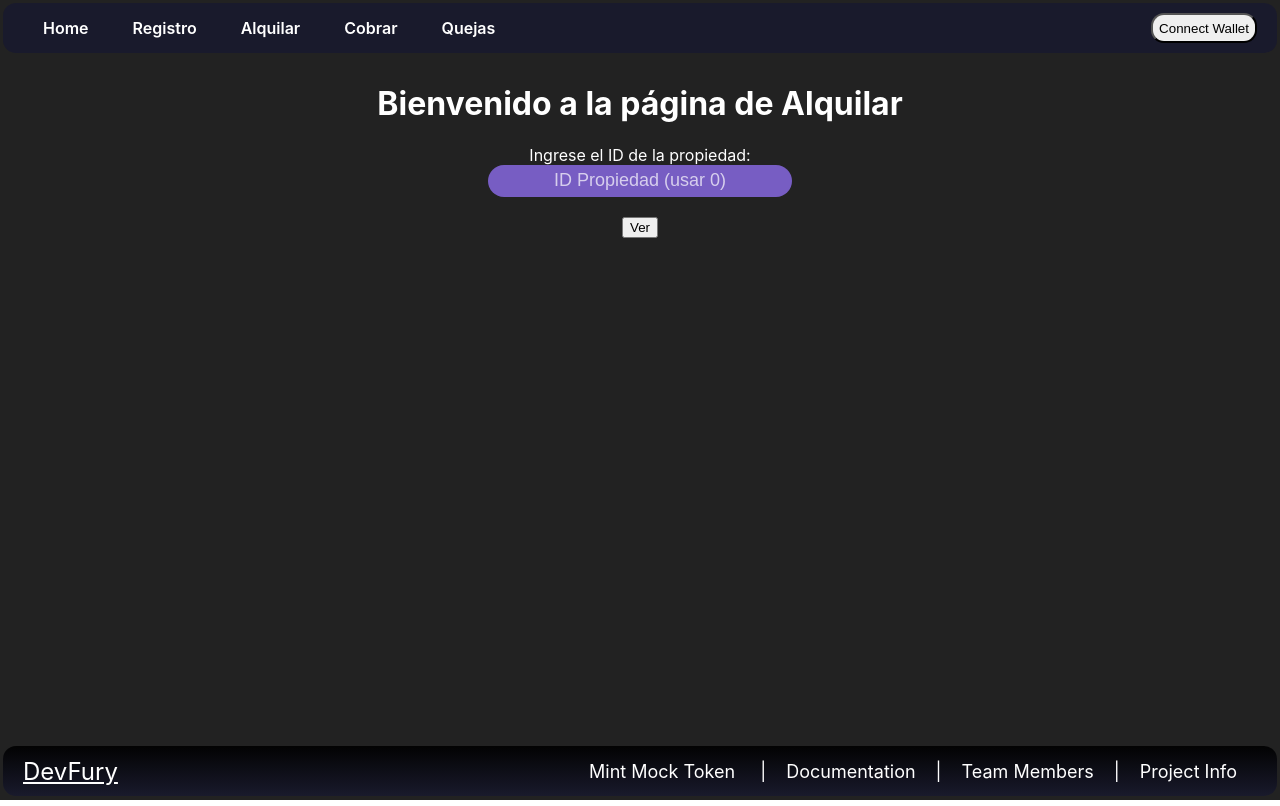
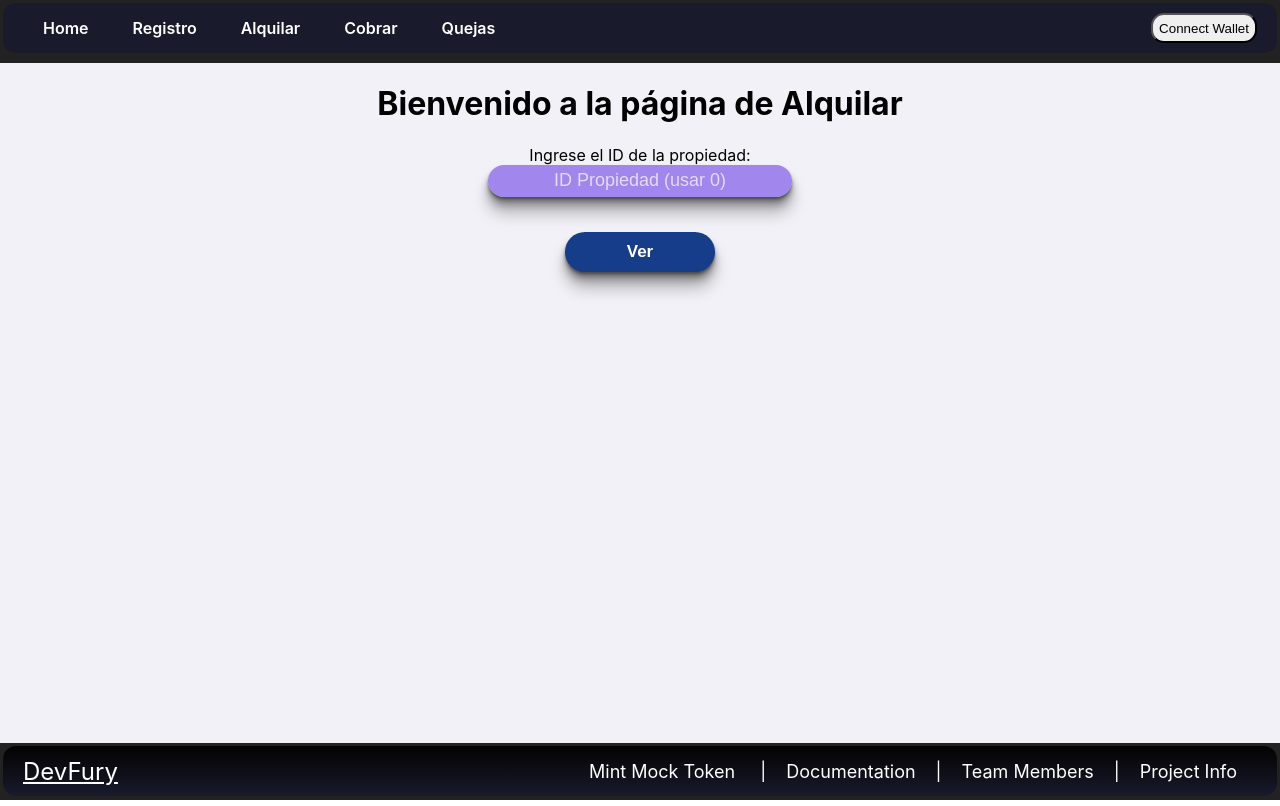
Before and after one commit to LeandroCDN/rent-protocol-front, a React (Create React App) app: page /Alquilar in a window 1280 px wide. Built offline with nearby package versions, Linux system fonts and the light colour scheme.

Commit message:
estilos actualizados en alquilar

```diff
--- a/src/pages/Alquilar/alquilar.css
+++ b/src/pages/Alquilar/alquilar.css
@@ -3,9 +3,20 @@
   display: flex;
   align-items: center;
   flex-direction: column;
-  /* background-color: aliceblue; */
+  background-color: #f1f1f7;
+  color: #000;
 
+}
 
+.form {
+  text-align: center;
+}
+
+.entradaAlquilar, .ver-btn, .approve-btn {
+  border-left: 2px solid rgba(255, 255, 255, 0.3);
+  border-top: 2px solid rgba(255, 255, 255, 0.3);
+
+  box-shadow: 0 2px 2px rgba(0, 0, 0, 0.25), 0 4px 4px rgba(0, 0, 0, 0.25), 0 8px 8px rgba(0, 0, 0, 0.25), 0 16px 16px rgba(0, 0, 0, 0.25);
 }
 
 .entradaAlquilar {
@@ -19,3 +30,35 @@
   border-radius: 20px;
   border: none;
 }
+
+.ver-btn {
+  background-color: #153D89;
+  color: #fff;
+  height: 40px;
+  width: 150px;
+  border-radius: 40px;
+  font-weight: 600;
+  margin: 15px;
+  font-size: 17px;
+  text-align: center;
+  border: none;
+  transition: all 0.2s ease-in-out;
+}
+
+.ver-btn:active {
+  transform: translateY(2px);
+}
+
+.approve-btn {
+  background-color: #153D89;
+  color: #fff;
+  height: 40px;
+  width: 150px;
+  border-radius: 40px;
+  font-weight: 600;
+  margin: 15px;
+  font-size: 17px;
+  text-align: center;
+  border: none;
+  transition: all 0.2s ease-in-out;
+}
--- a/src/pages/Alquilar/alquilar.js
+++ b/src/pages/Alquilar/alquilar.js
@@ -97,23 +97,24 @@ function Alquilar() {
   return (
     <div className='alquilar'>
       <h1>Bienvenido a la página de Alquilar</h1>
+
       <label htmlFor="id" >Ingrese el ID de la propiedad:</label>
       <input type="text" className="entradaAlquilar" id="id" value={propertyId} onChange={handlePropertyIdChange} placeholder='ID Propiedad (usar 0)'/>
       <br />
-      <button onClick={handleVerClick}>Ver</button>
+      <button className='ver-btn' onClick={handleVerClick}>Ver</button>
       <br />
       {propertyDetails && (
-        <div>
-          <label htmlFor="cantOfMonth">Ingrese cantidad de meses:</label>
+        <div className='form'>
+          <label htmlFor="cantOfMonth">Ingrese cantidad de meses:  </label>
           <input type="text" id="cantOfMonth" value={cantOfMonth} onChange={handleCantOfMonthChange} />
-          <p>Propietario: {propertyDetails.propietario}</p>
-          <p>Stado: {propertyDetails.state}</p>
-          <p>Reserva: {propertyDetails.reserva}</p>
-          <p>Precio: {propertyDetails.precio}</p>
-          <p>Plazo mínimo de alquiler: {propertyDetails.plazoMinimoDeAlquiler}</p>
-          <p>Adelanto: {propertyDetails.adelanto} meses</p>
-          <p>Tiempo maximo de renta: {propertyDetails.tiempoMaximo}</p>
-          {showAlquilarButton && <button onClick={handleAlquilarClick}>{alquilar}</button>}
+          <p>Propietario: <strong>{propertyDetails.propietario}</strong></p>
+          <p>Stado: <strong>{propertyDetails.state}</strong></p>
+          <p>Reserva: <strong>{propertyDetails.reserva}</strong></p>
+          <p>Precio: <strong>{propertyDetails.precio}</strong></p>
+          <p>Plazo mínimo de alquiler: <strong>{propertyDetails.plazoMinimoDeAlquiler}</strong></p>
+          <p>Adelanto: <strong>{propertyDetails.adelanto}</strong> meses</p>
+          <p>Tiempo maximo de renta: <strong>{propertyDetails.tiempoMaximo}</strong></p>
+          {showAlquilarButton && <button className='approve-btn' onClick={handleAlquilarClick}>{alquilar}</button>}
         </div>
       )}
     </div>
--- a/src/pages/Cobrar/cobrar.css
+++ b/src/pages/Cobrar/cobrar.css
@@ -26,7 +26,11 @@
   font-size: 17px;
   text-align: center;
   border: none;
-  /* transition: all 0.7s; */
+  transition: all 0.2s ease-in-out;
+}
+
+.boton:active {
+  transform: translateY(2px);
 }
 
 .entrada {
```
